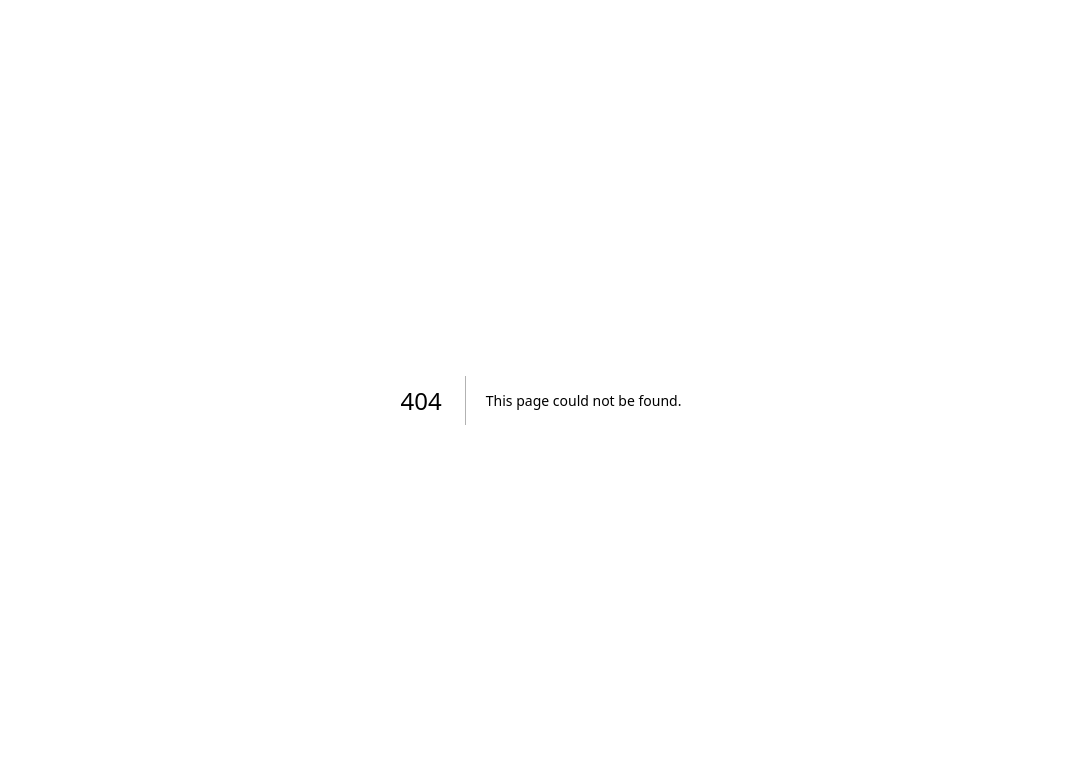
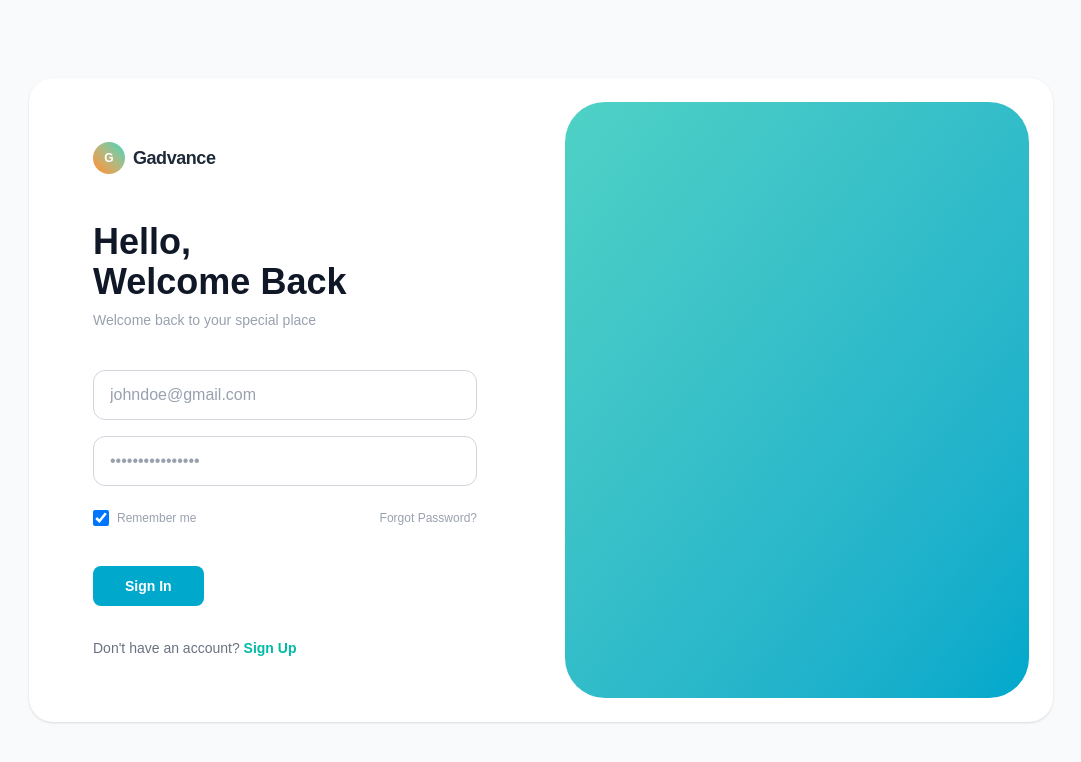
Before and after one commit to nathsuki73/gadvance, a Next.js app: page /signin in a window 1280 px wide. Before the commit this address had no page. Shown: the top 762 px of the page, without its empty margins (99-1180 px from the left). Built offline with nearby package versions, Linux system fonts and the light colour scheme.

Commit message:
Created the Signin

```diff
--- /dev/null
+++ b/app/(auth)/signin/page.tsx
@@ -0,0 +1,94 @@
+import React from "react";
+
+const SignIn = () => {
+  return (
+    <div className="min-h-screen flex items-center justify-center bg-gray-50 p-4">
+      {/* Main Container */}
+      <div className="bg-white w-full max-w-5xl rounded-3xl shadow-sm flex overflow-hidden min-h-[600px]">
+        {/* Left Side: Form */}
+        <div className="w-full lg:w-1/2 p-8 md:p-16 flex flex-col justify-between">
+          <div>
+            {/* Logo */}
+            <div className="flex items-center gap-2 mb-12">
+              <div className="w-8 h-8 bg-gradient-to-tr from-orange-400 to-teal-400 rounded-full flex items-center justify-center">
+                <span className="text-white text-xs font-bold">G</span>
+              </div>
+              <span className="font-bold text-gray-800 tracking-tight text-lg">
+                Gadvance
+              </span>
+            </div>
+
+            {/* Header */}
+            <h1 className="text-4xl font-bold text-gray-900 mb-2">
+              Hello, <br /> Welcome Back
+            </h1>
+            <p className="text-gray-400 mb-10 text-sm">
+              Welcome back to your special place
+            </p>
+
+            {/* Form */}
+            <form className="space-y-4">
+              <div>
+                <input
+                  type="email"
+                  placeholder="johndoe@gmail.com"
+                  className="w-full px-4 py-3 rounded-xl border border-gray-300 focus:outline-none focus:ring-2 focus:ring-teal-500 transition-all text-gray-600 placeholder-gray-400"
+                />
+              </div>
+              <div>
+                <input
+                  type="password"
+                  placeholder="••••••••••••••••"
+                  className="w-full px-4 py-3 rounded-xl border border-gray-300 focus:outline-none focus:ring-2 focus:ring-teal-500 transition-all text-gray-600 placeholder-gray-400"
+                />
+              </div>
+
+              {/* Extras */}
+              <div className="flex items-center justify-between text-xs font-medium py-2">
+                <label className="flex items-center gap-2 cursor-pointer text-gray-400">
+                  <input
+                    type="checkbox"
+                    className="w-4 h-4 rounded border-gray-300 text-teal-500 focus:ring-teal-500"
+                    defaultChecked
+                  />
+                  Remember me
+                </label>
+                <a
+                  href="#"
+                  className="text-gray-400 hover:text-teal-600 transition-colors"
+                >
+                  Forgot Password?
+                </a>
+              </div>
+
+              {/* Sign In Button */}
+              <button className="bg-[#00A8CC] hover:bg-[#0096b6] text-white px-8 py-2.5 rounded-lg text-sm font-semibold transition-colors mt-4">
+                Sign In
+              </button>
+            </form>
+          </div>
+
+          {/* Footer */}
+          <p className="text-sm text-gray-500 mt-8">
+            Don't have an account?{" "}
+            <a
+              href="/signup"
+              className="text-teal-500 font-semibold hover:underline"
+            >
+              Sign Up
+            </a>
+          </p>
+        </div>
+
+        {/* Right Side: Decorative Gradient Panel */}
+        <div className="hidden lg:block lg:w-1/2 p-6">
+          <div className="w-full h-full bg-gradient-to-br from-[#4fd1c5] to-[#00a8cc] rounded-[2.5rem]">
+            {/* You can add an image or illustration here */}
+          </div>
+        </div>
+      </div>
+    </div>
+  );
+};
+
+export default SignIn;
```
